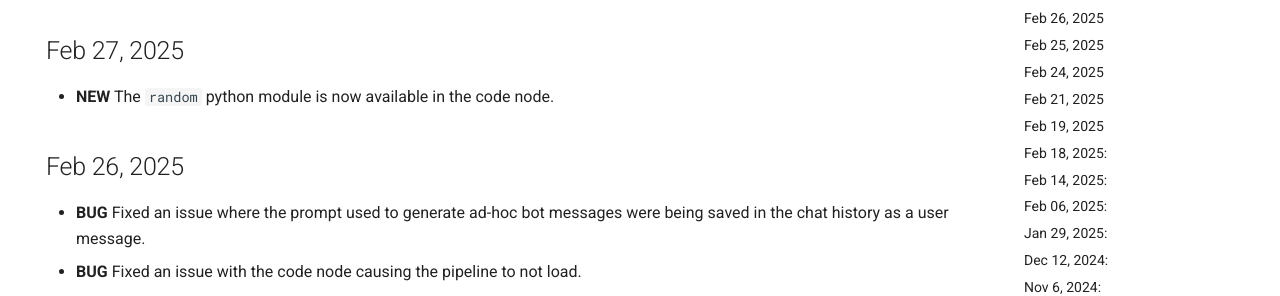
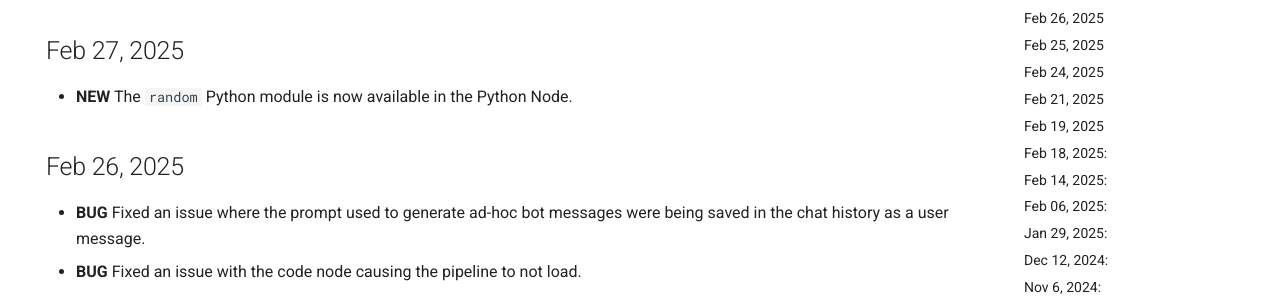
Before and after one commit to dimagi/open-chat-studio-docs, an MkDocs documentation site: the page built from docs/changelog.md, in a window 1280 px wide and 900 px high. Shown: the part 195-491 px from the top of the window. Built offline with MkDocs 1.6.1 and Material for MkDocs 9.7.7, drawn with Linux system fonts in a browser that asks for light colours; emoji names are drawn with the system emoji font; a script that is not in the unit is left out; comment, search, counter and statistics services are not loaded.

Commit message:
update text

```diff
--- a/docs/changelog.md
+++ b/docs/changelog.md
@@ -6,7 +6,7 @@ hide:
 # Changelog
 
 ## Feb 27, 2025
-* **NEW** The `random` python module is now available in the code node.
+* **NEW** The `random` Python module is now available in the Python Node.
 
 ## Feb 26, 2025
 * **BUG** Fixed an issue where the prompt used to generate ad-hoc bot messages were being saved in the chat history as a user message.
```
